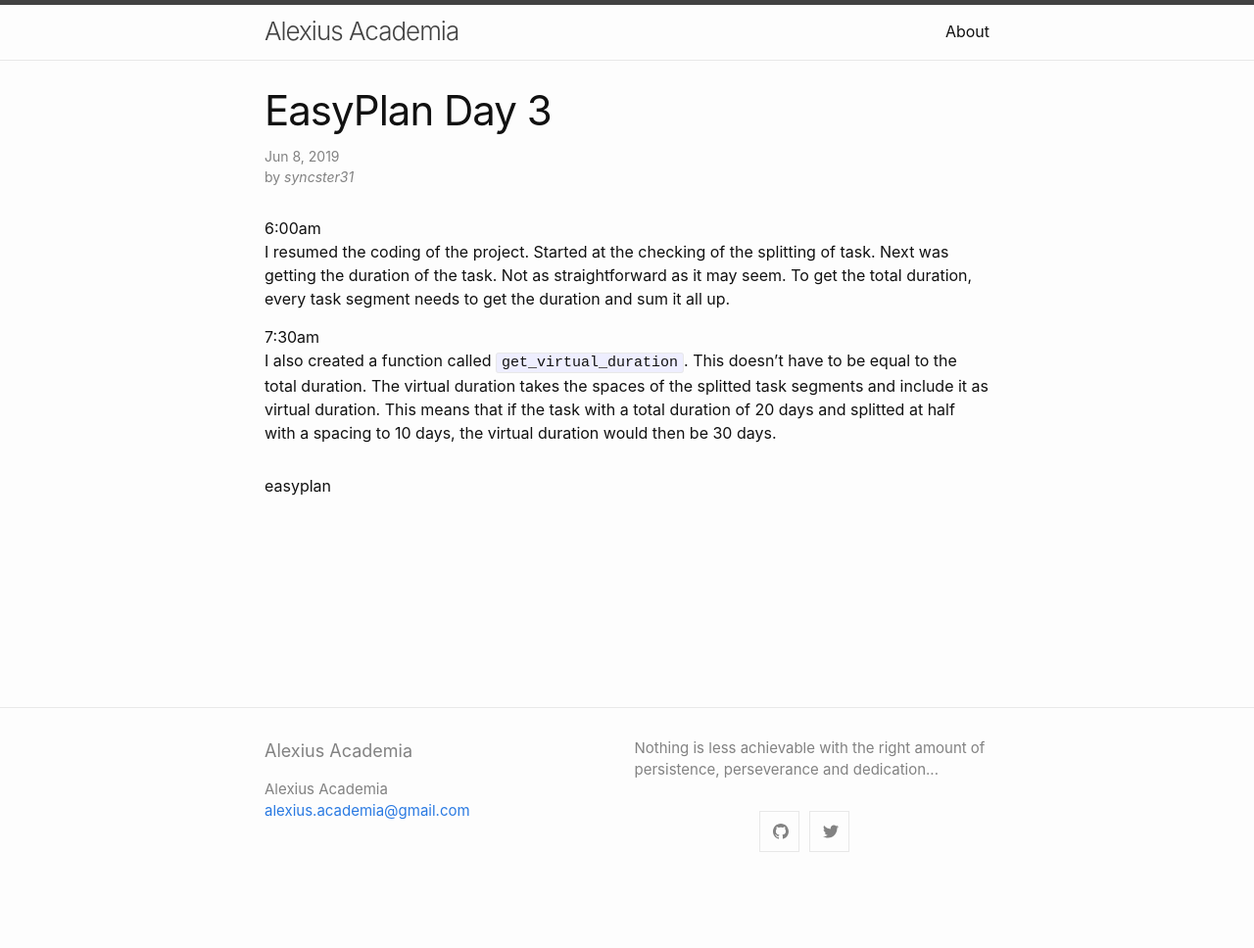
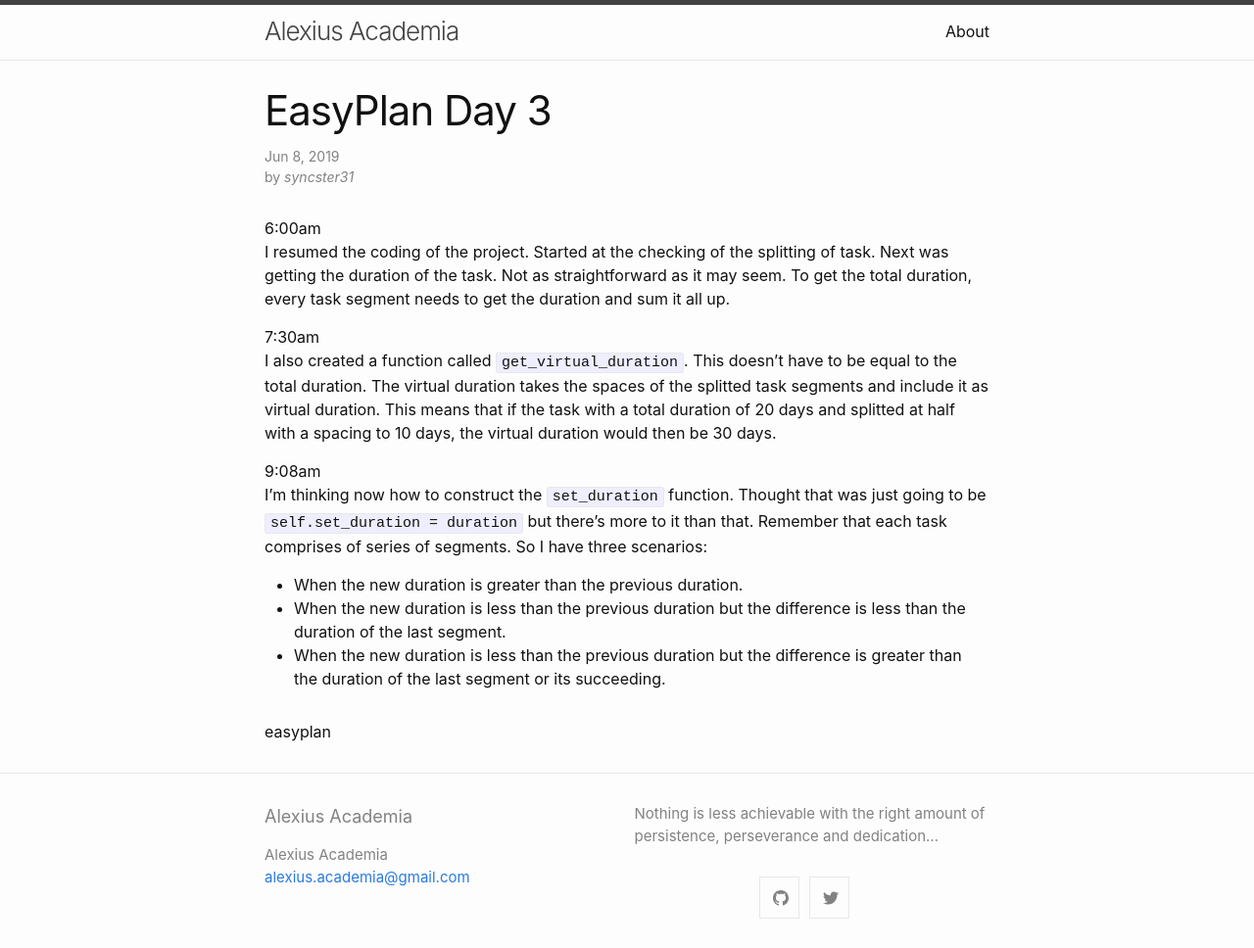
Before and after one commit to alexiusacademia/alexiusacademia.github.io, a Jekyll site: the page built from _posts/2019-06-08-easyplan-day3.md, in a window 1280 px wide. Shown: the whole page at 98% size. Built offline with Jekyll 4.4.1, drawn with Linux system fonts in a browser that asks for light colours; comment, search, counter and statistics services are not loaded; before the commit the page ends 900 px from its top, so only the background shows below that.

Commit message:
Scenarious when setting the duration of a task.

````diff
--- a/_posts/2019-06-08-easyplan-day3.md
+++ b/_posts/2019-06-08-easyplan-day3.md
@@ -9,3 +9,10 @@ I resumed the coding of the project. Started at the checking of the splitting of
 
 7:30am
 I also created a function called ```get_virtual_duration```. This doesn't have to be equal to the total duration. The virtual duration takes the spaces of the splitted task segments and include it as virtual duration. This means that if the task with a total duration of 20 days and splitted at half with a spacing to 10 days, the virtual duration would then be 30 days.
+
+9:08am
+I'm thinking now how to construct the ```set_duration``` function. Thought that was just going to be ```self.set_duration = duration``` but there's more to it than that. Remember that each task comprises of series of segments. So I have three scenarios:
+
+- When the new duration is greater than the previous duration.
+- When the new duration is less than the previous duration but the difference is less than the duration of the last segment.
+- When the new duration is less than the previous duration but the difference is greater than the duration of the last segment or its succeeding.
````
